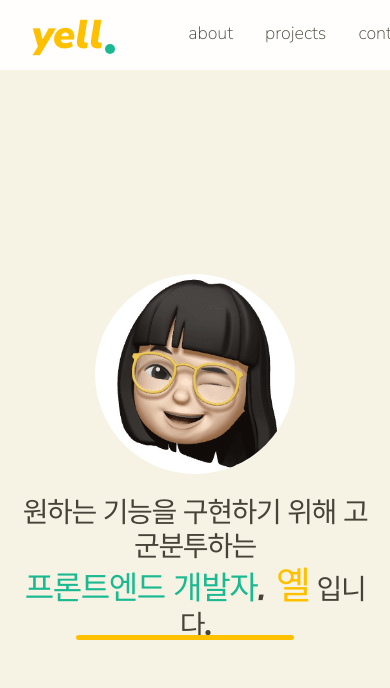
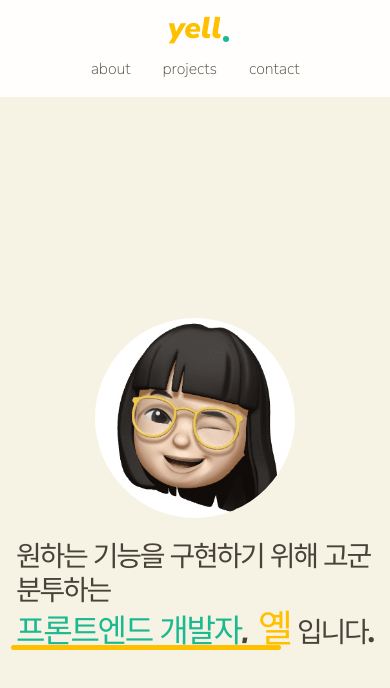
Before and after one commit to from-june/yelldev-portfolio, a React (Create React App) app: page /#/ in a window 390 px wide. Shown: the top 688 px of the page. Built offline with nearby package versions, Linux system fonts and the light colour scheme; what images would draw is missing.

Commit message:
📱 Work on responsive design for mobile

```diff
--- a/src/components/Header.tsx
+++ b/src/components/Header.tsx
@@ -19,11 +19,26 @@ const HeaderContainer = styled.header`
     width: 100%;
     display: flex;
   }
+
+  @media only screen and (max-width: ${props =>
+      props.theme.media.breakPoint460}px) {
+    flex-wrap: wrap;
+    padding: 8px 16px;
+
+    & > div {
+      flex-direction: column;
+    }
+  }
 `;
 
 const YellContainer = styled.div`
   position: relative;
   margin-right: 48px;
+
+  @media only screen and (max-width: ${props =>
+      props.theme.media.breakPoint460}px) {
+    margin-right: 0;
+  }
 `;
 
 const Yell = styled.h1`
@@ -33,6 +48,13 @@ const Yell = styled.h1`
   font-weight: 900;
   font-style: italic;
   margin-right: 5px;
+
+  @media only screen and (max-width: ${props =>
+      props.theme.media.breakPoint460}px) {
+    width: 100%;
+    font-size: 3rem;
+    text-align: center;
+  }
 `;
 
 const Dot = styled.div`
@@ -45,6 +67,14 @@ const Dot = styled.div`
   height: 10px;
   border-radius: 50%;
   background-color: ${props => props.theme.color.mintColor};
+
+  @media only screen and (max-width: ${props =>
+      props.theme.media.breakPoint460}px) {
+    width: 6px;
+    height: 6px;
+    top: 28px;
+    left: calc(50% + 28px);
+  }
 `;
 
 const HeaderList = styled.ul`
@@ -53,6 +83,16 @@ const HeaderList = styled.ul`
   font-family: ${props => props.theme.font.enFont};
   font-weight: 300;
   margin-right: auto;
+
+  @media only screen and (max-width: ${props =>
+      props.theme.media.breakPoint460}px) {
+    margin-left: auto;
+    font-size: 1.6rem;
+
+    & li:first-child a {
+      margin-left: 0;
+    }
+  }
 `;
 
 const HeaderItem = styled.li<{ isActive: boolean }>`
@@ -73,6 +113,11 @@ const HeaderItem = styled.li<{ isActive: boolean }>`
     :hover {
       color: ${props => props.theme.color.mintColor};
     }
+  }
+
+  @media only screen and (max-width: ${props =>
+      props.theme.media.breakPoint460}px) {
+    height: 40px;
   }
 `;
 
--- a/src/components/ProjectContent.tsx
+++ b/src/components/ProjectContent.tsx
@@ -19,14 +19,27 @@ const ProjectContainer = styled.div`
   width: 400px;
   min-height: 450px;
   border-radius: 3px;
-  padding: 16px 24px;
+  padding: 24px;
   background-color: ${props => props.theme.color.whiteColor};
+
+  @media only screen and (max-width: ${props =>
+      props.theme.media.breakPoint460}px) {
+    width: 300px;
+    min-height: 370px;
+    padding: 16px;
+  }
 `;
 
 const ProjectTitle = styled.p`
   font-family: ${props => props.theme.font.boldFont};
   font-size: 2.4rem;
   margin-bottom: 16px;
+
+  @media only screen and (max-width: ${props =>
+      props.theme.media.breakPoint460}px) {
+    font-size: 2rem;
+    margin-bottom: 8px;
+  }
 `;
 
 const ProjectImg = styled.img`
@@ -52,6 +65,16 @@ const Hashtags = styled.ul`
   li:not(:last-child) {
     margin-right: 8px;
   }
+
+  @media only screen and (max-width: ${props =>
+      props.theme.media.breakPoint460}px) {
+    margin-bottom: 8px;
+
+    li {
+      padding: 4px 8px;
+      font-size: 1rem;
+    }
+  }
 `;
 
 const Description = styled.p`
@@ -60,7 +83,14 @@ const Description = styled.p`
   font-size: 1.6rem;
   font-weight: 300;
   letter-spacing: -0.05em;
+  text-align: justify;
   margin-bottom: 16px;
+
+  @media only screen and (max-width: ${props =>
+      props.theme.media.breakPoint460}px) {
+    font-size: 1.3rem;
+    margin-bottom: 8px;
+  }
 `;
 
 const Icons = styled.div`
--- a/src/routes/About.tsx
+++ b/src/routes/About.tsx
@@ -15,13 +15,12 @@ const AboutContainer = styled.div`
       props.theme.media.breakPoint1115}px) {
     flex-direction: column;
     align-items: center;
-    padding: 64px;
+    padding: 32px 64px;
   }
 
   @media only screen and (max-width: ${props =>
       props.theme.media.breakPoint650}px) {
     padding: 32px;
-    /* align-items: baseline; */
   }
 `;
 
@@ -48,6 +47,13 @@ const YellImg = styled.img<IYellImg>`
   left: 29px;
   z-index: 2;
   margin-bottom: 64px;
+
+  @media only screen and (max-width: ${props =>
+      props.theme.media.breakPoint650}px) {
+    width: 180px;
+    left: 22px;
+    margin-bottom: 48px;
+  }
 `;
 
 const ImgBack = styled.div`
@@ -72,6 +78,20 @@ const ImgBack = styled.div`
     border-radius: 50%;
     background-color: ${props => props.theme.color.mintColor};
   }
+
+  @media only screen and (max-width: ${props =>
+      props.theme.media.breakPoint650}px) {
+    top: 31px;
+    width: 190px;
+    height: 190px;
+
+    ::after {
+      width: 100px;
+      height: 100px;
+      top: 7px;
+      right: -28px;
+    }
+  }
 `;
 
 const YellName = styled.p`
@@ -84,10 +104,33 @@ const YellName = styled.p`
   font-style: italic;
   font-weight: 900;
   text-align: center;
+
+  @media only screen and (max-width: ${props =>
+      props.theme.media.breakPoint1115}px) {
+    display: none;
+  }
 `;
 
 const IconContainer = styled.div`
   text-align: center;
+
+  @media only screen and (max-width: ${props =>
+      props.theme.media.breakPoint1115}px) {
+    font-size: 0.7rem;
+    border-top: 1px solid ${props => props.theme.color.textColor};
+    padding-top: 16px;
+  }
+
+  @media only screen and (max-width: ${props =>
+      props.theme.media.breakPoint650}px) {
+    font-size: 0.6rem;
+  }
+
+  @media only screen and (max-width: ${props =>
+      props.theme.media.breakPoint460}px) {
+    font-size: 0.5rem;
+    padding-top: 8px;
+  }
 
   svg {
     transition: color 0.1s linear;
@@ -125,6 +168,16 @@ const AboutTitle = styled.p`
     font-size: 4rem;
     color: ${props => props.theme.color.yellowColor};
   }
+
+  @media only screen and (max-width: ${props =>
+      props.theme.media.breakPoint650}px) {
+    font-size: 2.4rem;
+    margin-bottom: 16px;
+
+    span {
+      font-size: 3.2rem;
+    }
+  }
 `;
 
 const AboutYell = styled.p`
@@ -140,6 +193,11 @@ const AboutYell = styled.p`
 
   strong:first-child {
     color: ${props => props.theme.color.mintColor};
+  }
+
+  @media only screen and (max-width: ${props =>
+      props.theme.media.breakPoint650}px) {
+    font-size: 1.6rem;
   }
 `;
 
--- a/src/routes/Contact.tsx
+++ b/src/routes/Contact.tsx
@@ -12,9 +12,14 @@ const ContentsContainer = styled.div`
   width: fit-content;
   height: fit-content;
   background-color: ${props => props.theme.color.whiteColor};
-  padding: 32px 24px;
+  padding: 32px;
   border-radius: 3px;
   text-align: center;
+
+  @media only screen and (max-width: ${props =>
+      props.theme.media.breakPoint460}px) {
+    padding: 16px;
+  }
 `;
 
 const Info = styled.p`
@@ -27,12 +32,23 @@ const Info = styled.p`
     color: ${props => props.theme.color.mintColor};
     text-decoration: underline;
   }
+
+  @media only screen and (max-width: ${props =>
+      props.theme.media.breakPoint460}px) {
+    font-size: 1.4rem;
+    margin-bottom: 8px;
+  }
 `;
 
 const EmailIcon = styled.div`
   border-top: 1px solid ${props => props.theme.color.bgColor};
   padding-top: 16px;
   color: ${props => props.theme.color.yellowColor};
+
+  @media only screen and (max-width: ${props =>
+      props.theme.media.breakPoint460}px) {
+    font-size: 0.5rem;
+  }
 `;
 
 const EmailAddress = styled.p`
@@ -40,6 +56,11 @@ const EmailAddress = styled.p`
   font-size: 2rem;
   font-weight: 700;
   letter-spacing: -0.02em;
+
+  @media only screen and (max-width: ${props =>
+      props.theme.media.breakPoint460}px) {
+    font-size: 1.6rem;
+  }
 `;
 
 const Contact = () => {
--- a/src/routes/Home.tsx
+++ b/src/routes/Home.tsx
@@ -29,7 +29,7 @@ const underline = keyframes`
   0% {
     width: 0;
   } 100% {
-    width: 61%;
+    width: 100%;
   }
 `;
 
@@ -54,7 +54,7 @@ const Description = styled.p`
   ::after {
     display: block;
     content: '';
-    width: 61%;
+    width: 350px;
     height: 5px;
     position: relative;
     margin-top: -10px;
@@ -67,6 +67,8 @@ const Description = styled.p`
   @media only screen and (max-width: ${props =>
       props.theme.media.breakPoint650}px) {
     font-size: 2.8rem;
+    text-align: start;
+    letter-spacing: -0.08em;
 
     span:nth-child(2) {
       font-size: 3.2rem;
@@ -74,6 +76,11 @@ const Description = styled.p`
 
     span:last-child {
       font-size: 3.8rem;
+    }
+
+    ::after {
+      margin-left: -5px;
+      width: 270px;
     }
   }
 `;
--- a/src/routes/Projects.tsx
+++ b/src/routes/Projects.tsx
@@ -9,6 +9,11 @@ const ProjectsContainer = styled.div`
   justify-content: center;
   align-items: center;
   gap: 20px;
+
+  @media only screen and (max-width: ${props =>
+      props.theme.media.breakPoint460}px) {
+    padding: 16px 32px;
+  }
 `;
 
 const Projects = () => {
--- a/src/styles/styled.d.ts
+++ b/src/styles/styled.d.ts
@@ -17,6 +17,7 @@ declare module 'styled-components' {
     };
 
     media: {
+      breakPoint460: number;
       breakPoint650: number;
       breakPoint1115: number;
     };
--- a/src/styles/theme.ts
+++ b/src/styles/theme.ts
@@ -16,6 +16,7 @@ export const theme: DefaultTheme = {
   },
 
   media: {
+    breakPoint460: 460,
     breakPoint650: 650,
     breakPoint1115: 1115
   }
```
